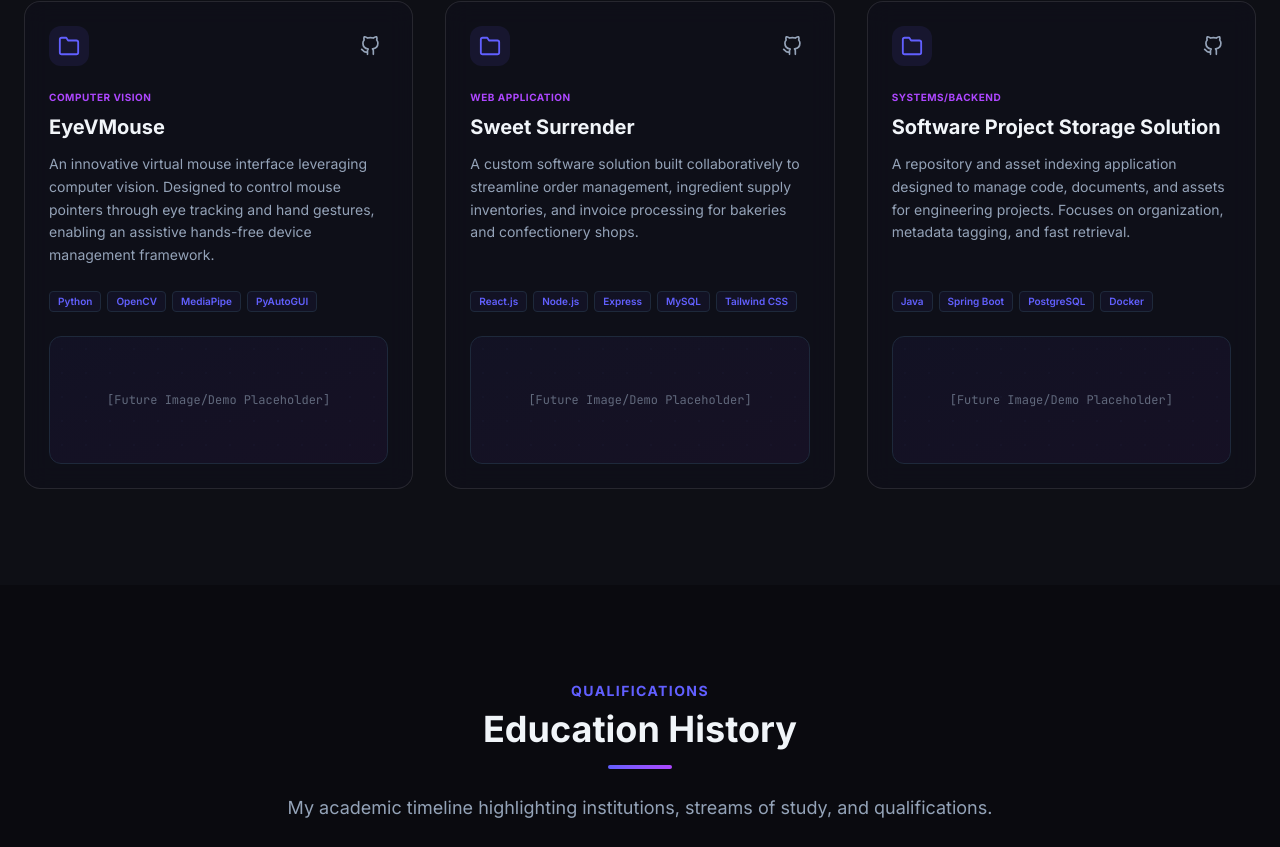
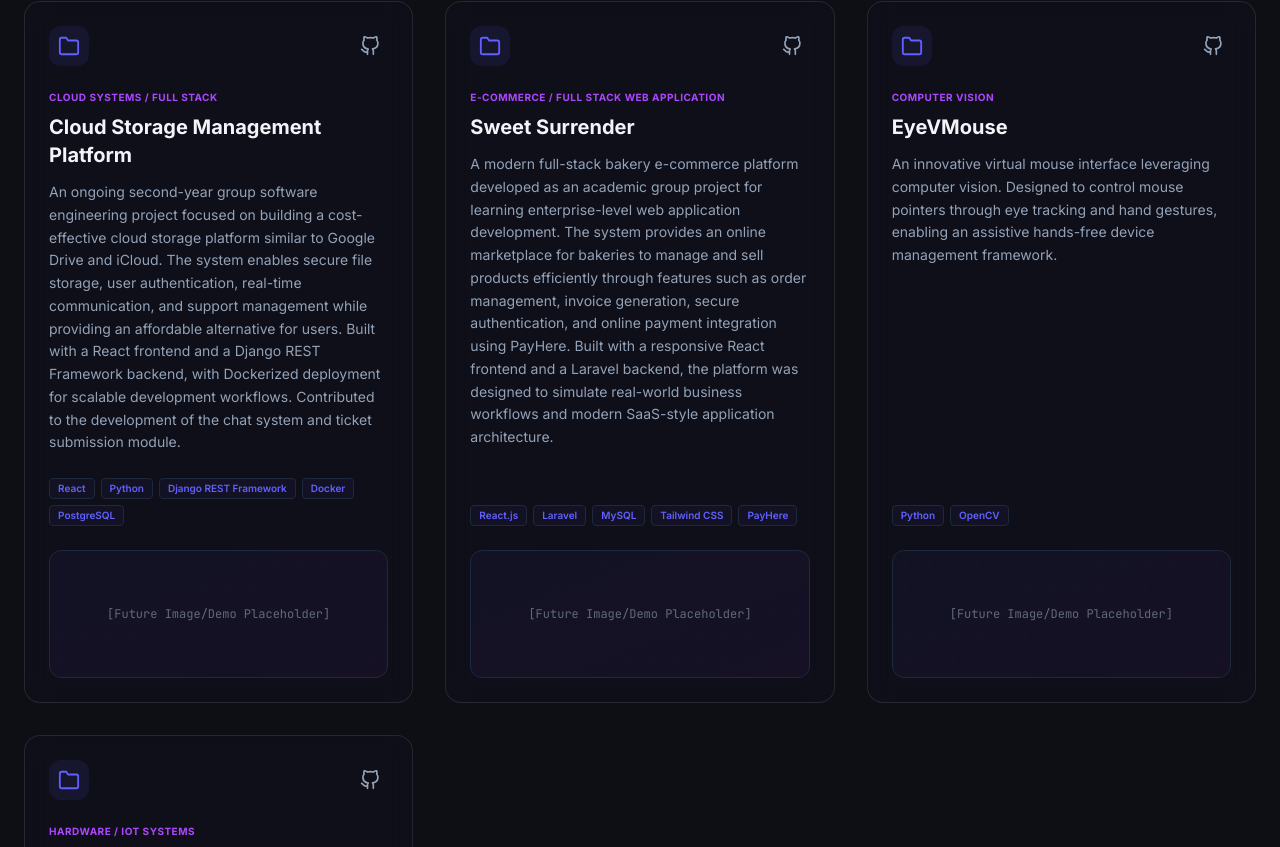
Before and after one commit to osalhk/portfolio, a React (Vite) app: page / in a window 1280 px wide. Shown: the part 1793-2640 px from the top of the page. Built offline with nearby package versions, Linux system fonts and the light colour scheme.

Commit message:
enhanced the previous projects

```diff
--- a/src/components/Projects.jsx
+++ b/src/components/Projects.jsx
@@ -4,29 +4,40 @@ import { FiGithub, FiExternalLink, FiFolder } from 'react-icons/fi';
 export default function Projects() {
   const projects = [
     {
+      title: 'Cloud Storage Management Platform',
+      description: 'An ongoing second-year group software engineering project focused on building a cost-effective cloud storage platform similar to Google Drive and iCloud. The system enables secure file storage, user authentication, real-time communication, and support management while providing an affordable alternative for users. Built with a React frontend and a Django REST Framework backend, with Dockerized deployment for scalable development workflows. Contributed to the development of the chat system and ticket submission module.',
+      tech: ['React', 'Python', 'Django REST Framework', 'Docker', 'PostgreSQL'],
+      github: 'https://github.com/chirath1231/Software-Project-Storage-Solution.git',
+      featured: true,
+      category: 'Cloud Systems / Full Stack'
+    },
+
+    {
+      title: 'Sweet Surrender',
+      description: 'A modern full-stack bakery e-commerce platform developed as an academic group project for learning enterprise-level web application development. The system provides an online marketplace for bakeries to manage and sell products efficiently through features such as order management, invoice generation, secure authentication, and online payment integration using PayHere. Built with a responsive React frontend and a Laravel backend, the platform was designed to simulate real-world business workflows and modern SaaS-style application architecture.',
+      tech: ['React.js', 'Laravel', 'MySQL', 'Tailwind CSS', 'PayHere'],
+      github: 'https://github.com/chirath1231/sweet-surrender.git',
+      featured: true,
+      category: 'E-Commerce / Full Stack Web Application',
+    },
+
+    {
       title: 'EyeVMouse',
       description: 'An innovative virtual mouse interface leveraging computer vision. Designed to control mouse pointers through eye tracking and hand gestures, enabling an assistive hands-free device management framework.',
-      tech: ['Python', 'OpenCV', 'MediaPipe', 'PyAutoGUI'],
+      tech: ['Python', 'OpenCV'],
       github: 'https://github.com/osalhk/EyeVMouse.git',
       featured: true,
       category: 'Computer Vision',
     },
+
     {
-      title: 'Sweet Surrender',
-      description: 'A custom software solution built collaboratively to streamline order management, ingredient supply inventories, and invoice processing for bakeries and confectionery shops.',
-      tech: ['React.js', 'Node.js', 'Express', 'MySQL', 'Tailwind CSS'],
-      github: 'https://github.com/chirath1231/sweet-surrender.git',
+      title: 'Smart Railway Trolley System',
+      description: 'A first-year group hardware project focused on designing and developing a smart railway trolley system capable of transporting items between locations through an electrically powered rail track. The trolley was controlled through a custom web-based interface, enabling remote operation and movement control. Built using Arduino and C++, the system utilized electrical current supplied directly through the railway track as the primary power and movement mechanism, demonstrating embedded systems integration, hardware-software communication, and real-time control concepts.',
+      tech: ['Arduino', 'C++', 'Embedded Systems', 'Web Control Interface'],
+      github: '',
       featured: true,
-      category: 'Web Application',
-    },
-    {
-      title: 'Software Project Storage Solution',
-      description: 'A repository and asset indexing application designed to manage code, documents, and assets for engineering projects. Focuses on organization, metadata tagging, and fast retrieval.',
-      tech: ['Java', 'Spring Boot', 'PostgreSQL', 'Docker'],
-      github: 'https://github.com/chirath1231/Software-Project-Storage-Solution.git',
-      featured: false,
-      category: 'Systems/Backend',
-    },
+      category: 'Hardware / IoT Systems',
+    }
   ];
 
   return (
```
